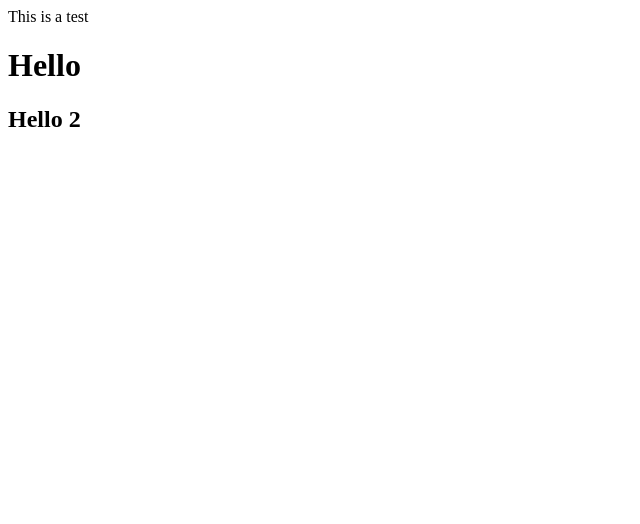
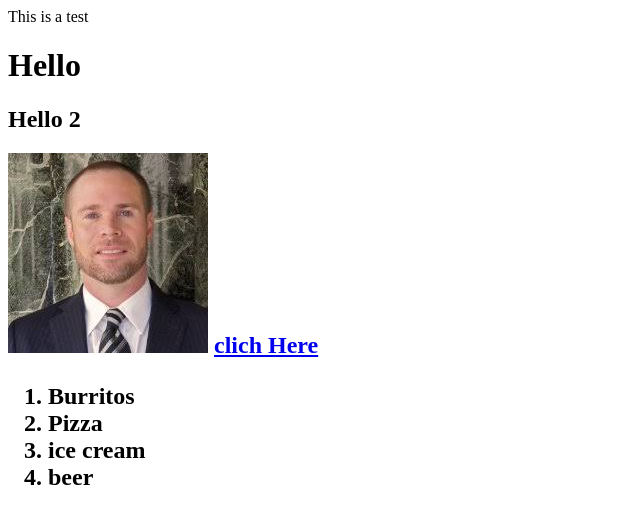
Before and after one commit to JosephKenan/firstrepos, a plain HTML site: page index.html in a window 1280 px wide. Shown: the whole page, without its empty margins (0-640 px from the left). Drawn offline with Linux system fonts and the light colour scheme.

Commit message:
added index

```diff
--- a/index.html
+++ b/index.html
@@ -7,6 +7,17 @@
 <p>This is a test</p>
 <h1> Hello<h1/>
 <h2> Hello 2<h2/>
+  <a href="https://www.google.com/"> <img src="joekenan.jpeg" /></a>
+<a href="https://www.google.com/"> clich Here </a>
+
+  <ol>
+    <li> Burritos</li>
+    <li>Pizza</li>
+    <li>ice cream</li>
+    <li>beer</li>
+  </ol>
+
+
 
 </body>
 
```
